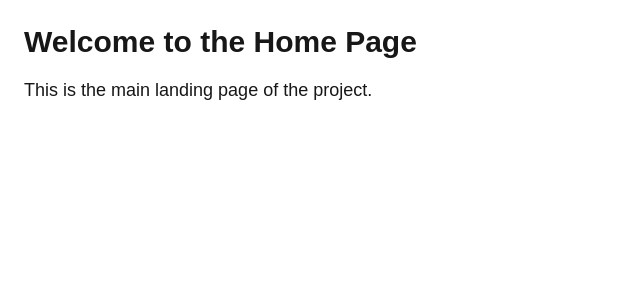
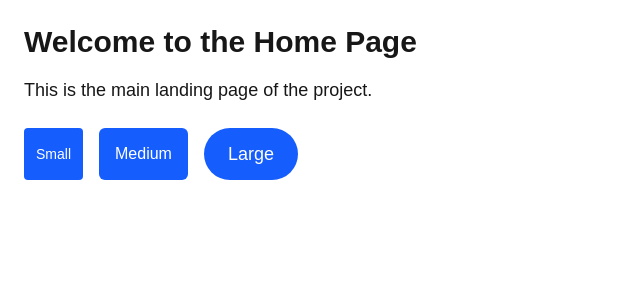
Before and after one commit to umarfaruq43/alx-project-0x02-setup, a Next.js app in the folder alx-project-0x02/: page /about in a window 1280 px wide. Shown: the top 300 px of the page, without its empty margins (0-640 px from the left). Built offline with nearby package versions, Linux system fonts and the light colour scheme.

Commit message:
update: buttons

```diff
--- /dev/null
+++ b/alx-project-0x02/components/common/Button.tsx
@@ -0,0 +1,25 @@
+import { ButtonProps } from "@/interfaces";
+
+const Button: React.FC<ButtonProps> = ({
+    label,
+    size = "medium",
+    shape = "rounded-md",
+    onClick,
+}) => {
+    const sizeClasses = {
+        small: "px-3 py-1 text-sm",
+        medium: "px-4 py-2 text-base",
+        large: "px-6 py-3 text-lg",
+    };
+
+    return (
+        <button
+            onClick={onClick}
+            className={`bg-blue-600 text-white hover:bg-blue-700 transition ${sizeClasses[size]} ${shape}`}
+        >
+            {label}
+        </button>
+    );
+};
+
+export default Button;
--- a/alx-project-0x02/interfaces/index.ts
+++ b/alx-project-0x02/interfaces/index.ts
@@ -8,3 +8,9 @@
     onClose: () => void;
     onSubmit: (post: { title: string; content: string }) => void;
 }
+export interface ButtonProps {
+  label: string;
+  size?: "small" | "medium" | "large";
+  shape?: "rounded-sm" | "rounded-md" | "rounded-full";
+  onClick?: () => void;
+}
--- a/alx-project-0x02/pages/about.tsx
+++ b/alx-project-0x02/pages/about.tsx
@@ -1,3 +1,5 @@
+import Button from "@/components/common/Button";
+
 const about = () => {
     return (
         <div className="p-6">
@@ -5,6 +7,11 @@
             <p className="mt-4 text-lg">
                 This is the main landing page of the project.
             </p>
+            <div className="flex gap-4 mt-6">
+                <Button label="Small" size="small" shape="rounded-sm" />
+                <Button label="Medium" size="medium" shape="rounded-md" />
+                <Button label="Large" size="large" shape="rounded-full" />
+            </div>
         </div>
     );
 };
```
